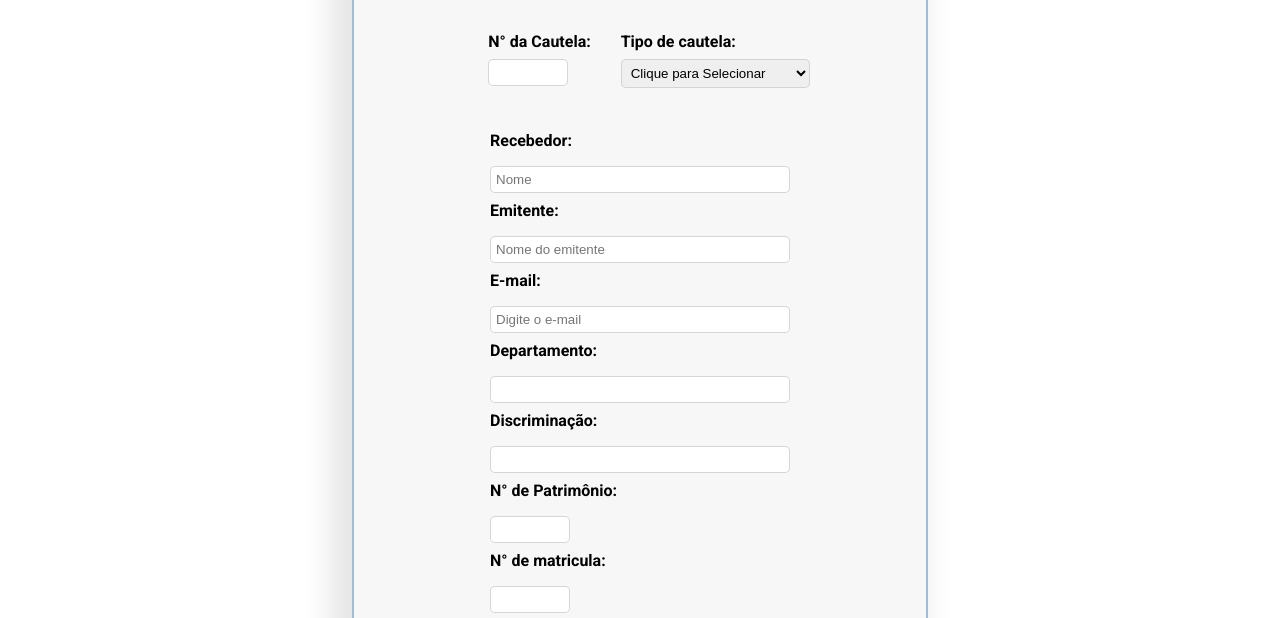
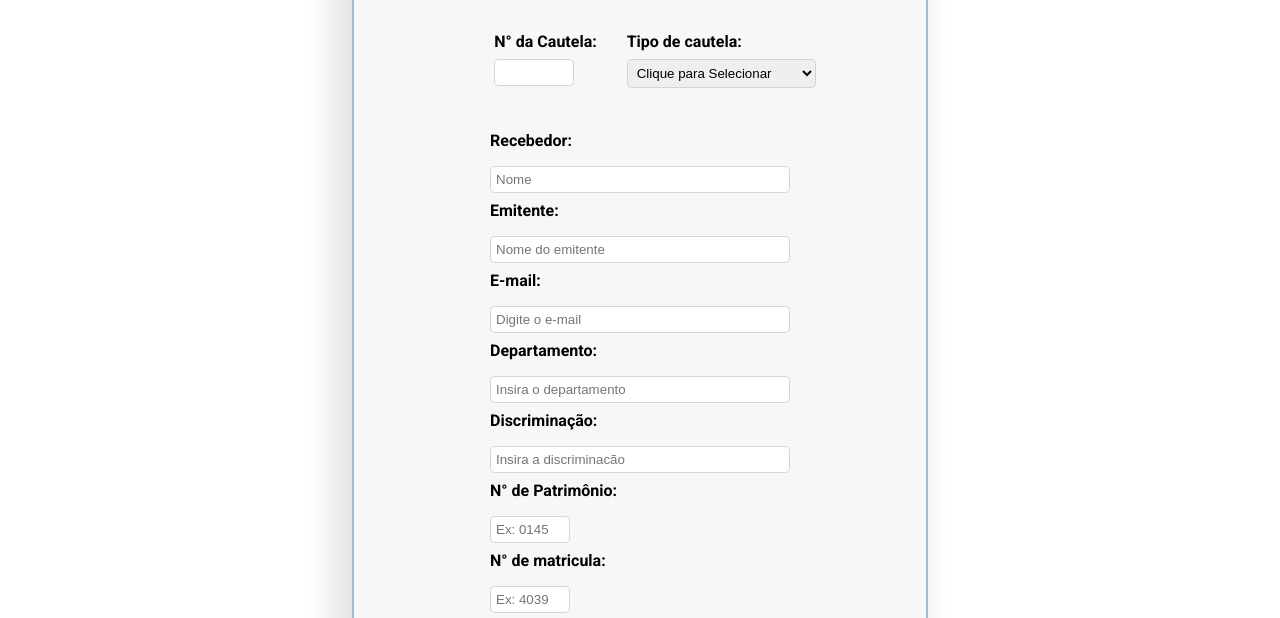
Before and after one commit to Dinizx1/Cautelassemin, a plain HTML site: page index.html in a window 1280 px wide. Shown: the part 314-932 px from the top of the page. Drawn offline with Linux system fonts and the light colour scheme.

Commit message:
32 milhão de commit

```diff
--- a/Cauteladenotebook.css
+++ b/Cauteladenotebook.css
@@ -101,7 +101,7 @@ nav ul li a:hover {
 .cabecalho {
     padding: 20px;
     outline: none;
-    padding-right: 2px;
+    padding-left: 50px;
 
 }
 
@@ -125,7 +125,6 @@ select:hover {
 
     width: 300px;
     font-weight: bold;
-    margin-bottom: 5px;
     gap: 0.5rem;
 }
 
--- a/index.html
+++ b/index.html
@@ -48,7 +48,7 @@
 
     <div class="Org">
         <h1 id="texto">Registrar Nova Cautela</h1>
-        <h3 id="subtexto">Preencha os campos para realizar emissão de nova cautela:  </h3>
+        <h3 id="subtexto">Preencha os campos para realizar emissão de nova cautela: </h3>
 
         <div class="cabecalho">
             <div class="cautela">
@@ -86,14 +86,14 @@
             <input type="e-mail" name="email" id="email" placeholder="Digite o e-mail">
 
             <label for="departamento">Departamento:</label>
-            <input type="text" name="departamento" id="departamento">
+            <input type="text" name="departamento" id="departamento" placeholder="Insira o departamento">
 
             <label for="discriminacao">Discriminação:</label>
-            <input type="text" name="discriminação" id="discriminacao">
+            <input type="text" name="discriminação" id="discriminacao" placeholder="Insira a discriminacão">
             <label for="patrimonio">N° de Patrimônio:</label>
-            <input type="number" name="numero" id="matricula" required>
+            <input type="number" name="numero" id="matricula" required placeholder="Ex: 0145">
             <label for="numero">N° de matricula:</label>
-            <input type="number" name="numero" id="matricula" required>
+            <input type="number" name="numero" id="matricula" required placeholder="Ex: 40392">
             <label for="funcao">Função:</label>
             <select name="cargo" id="cargo">
                 <option value="cargo">Clique para Selecionar</option>
```
